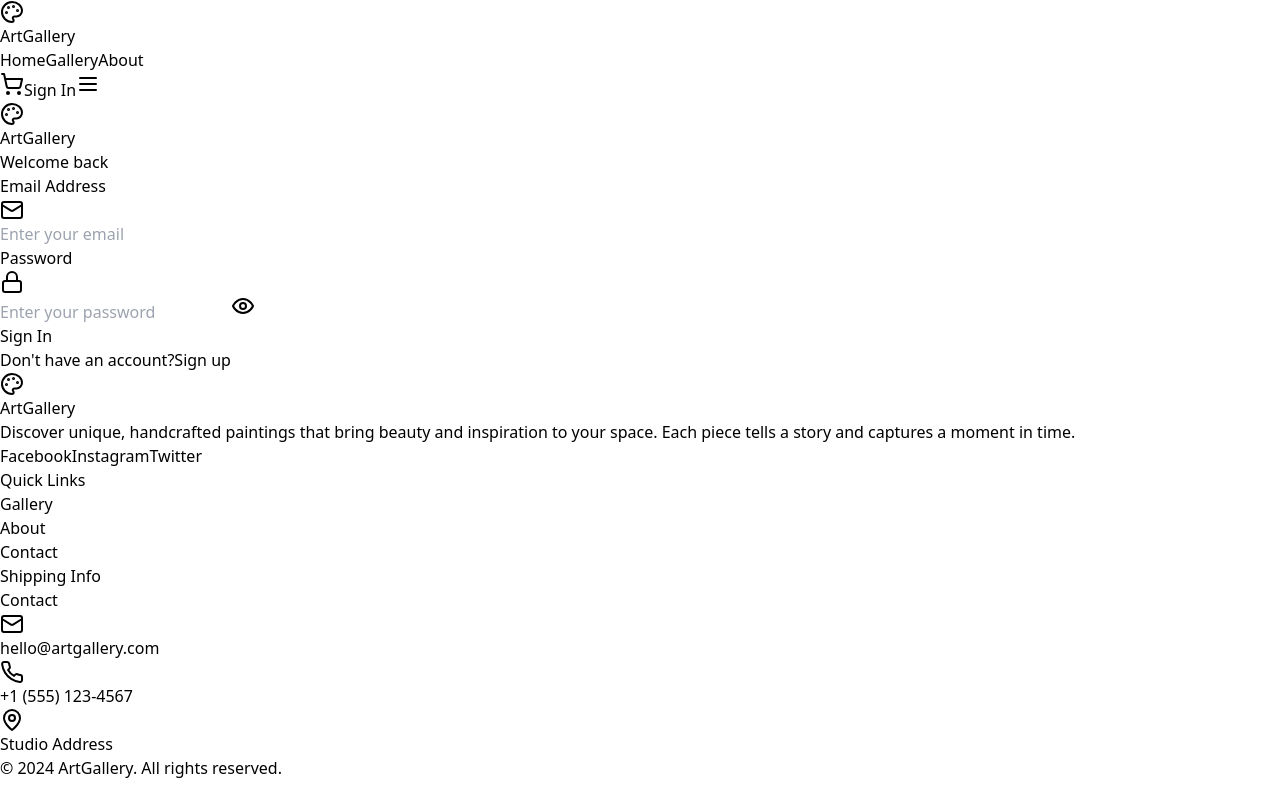
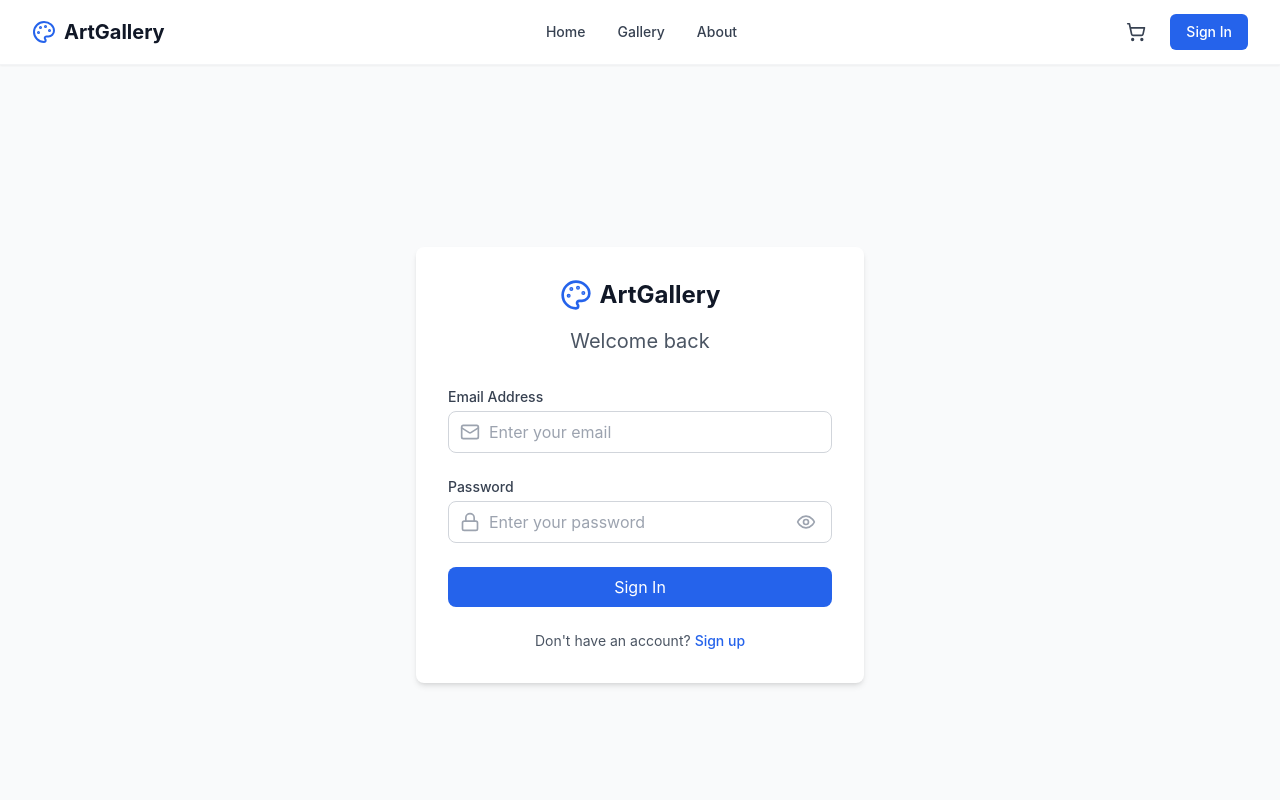
Before and after one commit to Balkov94/ArtGallery-shop, a React (Vite) app: page /auth in a window 1280 px wide. Shown: the top 800 px of the page. Built offline with nearby package versions, Linux system fonts and the light colour scheme; no server answers.

Commit message:
Diagnose and Fix Missing CSS Styles

```diff
--- a/src/index.css
+++ b/src/index.css
@@ -1,2 +1,208 @@
 @tailwind base;
 @tailwind components;
+@tailwind utilities;
+
+/* Custom base styles */
+@layer base {
+  html {
+    scroll-behavior: smooth;
+  }
+
+  body {
+    font-family: -apple-system, BlinkMacSystemFont, 'Segoe UI', 'Roboto', 'Oxygen',
+      'Ubuntu', 'Cantarell', 'Fira Sans', 'Droid Sans', 'Helvetica Neue',
+      sans-serif;
+    -webkit-font-smoothing: antialiased;
+    -moz-osx-font-smoothing: grayscale;
+    line-height: 1.5;
+  }
+
+  * {
+    box-sizing: border-box;
+  }
+}
+
+/* Custom component styles */
+@layer components {
+  /* Loading spinner animation */
+  .animate-spin {
+    animation: spin 1s linear infinite;
+  }
+
+  @keyframes spin {
+    from {
+      transform: rotate(0deg);
+    }
+    to {
+      transform: rotate(360deg);
+    }
+  }
+
+  /* Text truncation utilities */
+  .line-clamp-2 {
+    display: -webkit-box;
+    -webkit-line-clamp: 2;
+    -webkit-box-orient: vertical;
+    overflow: hidden;
+  }
+
+  .line-clamp-3 {
+    display: -webkit-box;
+    -webkit-line-clamp: 3;
+    -webkit-box-orient: vertical;
+    overflow: hidden;
+  }
+
+  /* Focus styles for better accessibility */
+  .focus-ring {
+    @apply focus:outline-none focus:ring-2 focus:ring-blue-500 focus:ring-offset-2;
+  }
+
+  /* Custom button styles */
+  .btn-primary {
+    @apply bg-blue-600 text-white px-4 py-2 rounded-lg font-medium hover:bg-blue-700 transition-colors focus-ring disabled:opacity-50 disabled:cursor-not-allowed;
+  }
+
+  .btn-secondary {
+    @apply bg-gray-100 text-gray-700 px-4 py-2 rounded-lg font-medium hover:bg-gray-200 transition-colors focus-ring disabled:opacity-50 disabled:cursor-not-allowed;
+  }
+
+  .btn-outline {
+    @apply border-2 border-gray-300 text-gray-700 px-4 py-2 rounded-lg font-medium hover:border-gray-400 transition-colors focus-ring disabled:opacity-50 disabled:cursor-not-allowed;
+  }
+
+  /* Card styles */
+  .card {
+    @apply bg-white rounded-lg shadow-md overflow-hidden;
+  }
+
+  .card-hover {
+    @apply hover:shadow-lg transition-shadow duration-300;
+  }
+
+  /* Form input styles */
+  .input-field {
+    @apply w-full px-3 py-2 border border-gray-300 rounded-lg focus:ring-2 focus:ring-blue-500 focus:border-transparent transition-colors;
+  }
+
+  .input-error {
+    @apply border-red-300 focus:ring-red-500;
+  }
+
+  /* Alert styles */
+  .alert {
+    @apply px-4 py-3 rounded-md border;
+  }
+
+  .alert-success {
+    @apply bg-green-50 border-green-200 text-green-700;
+  }
+
+  .alert-error {
+    @apply bg-red-50 border-red-200 text-red-700;
+  }
+
+  .alert-warning {
+    @apply bg-yellow-50 border-yellow-200 text-yellow-700;
+  }
+
+  .alert-info {
+    @apply bg-blue-50 border-blue-200 text-blue-700;
+  }
+}
+
+/* Custom utility styles */
+@layer utilities {
+  /* Scrollbar styles */
+  .scrollbar-thin {
+    scrollbar-width: thin;
+    scrollbar-color: rgb(156 163 175) transparent;
+  }
+
+  .scrollbar-thin::-webkit-scrollbar {
+    width: 6px;
+  }
+
+  .scrollbar-thin::-webkit-scrollbar-track {
+    background: transparent;
+  }
+
+  .scrollbar-thin::-webkit-scrollbar-thumb {
+    background-color: rgb(156 163 175);
+    border-radius: 3px;
+  }
+
+  .scrollbar-thin::-webkit-scrollbar-thumb:hover {
+    background-color: rgb(107 114 128);
+  }
+
+  /* Glass morphism effect */
+  .glass {
+    backdrop-filter: blur(10px);
+    background: rgba(255, 255, 255, 0.1);
+    border: 1px solid rgba(255, 255, 255, 0.2);
+  }
+
+  /* Gradient text */
+  .gradient-text {
+    background: linear-gradient(135deg, #667eea 0%, #764ba2 100%);
+    -webkit-background-clip: text;
+    -webkit-text-fill-color: transparent;
+    background-clip: text;
+  }
+
+  /* Custom shadows */
+  .shadow-soft {
+    box-shadow: 0 2px 15px -3px rgba(0, 0, 0, 0.07), 0 10px 20px -2px rgba(0, 0, 0, 0.04);
+  }
+
+  .shadow-strong {
+    box-shadow: 0 10px 25px -3px rgba(0, 0, 0, 0.1), 0 4px 6px -2px rgba(0, 0, 0, 0.05);
+  }
+}
+
+/* Print styles */
+@media print {
+  .no-print {
+    display: none !important;
+  }
+
+  body {
+    font-size: 12pt;
+    line-height: 1.4;
+  }
+
+  .card {
+    box-shadow: none;
+    border: 1px solid #ddd;
+  }
+}
+
+/* High contrast mode support */
+@media (prefers-contrast: high) {
+  .card {
+    border: 2px solid #000;
+  }
+
+  .btn-primary {
+    border: 2px solid #000;
+  }
+}
+
+/* Reduced motion support */
+@media (prefers-reduced-motion: reduce) {
+  * {
+    animation-duration: 0.01ms !important;
+    animation-iteration-count: 1 !important;
+    transition-duration: 0.01ms !important;
+  }
+
+  .animate-spin {
+    animation: none;
+  }
+}
+
+/* Dark mode support (if needed in future) */
+@media (prefers-color-scheme: dark) {
+  /* Dark mode styles can be added here when needed */
+}
--- a/tailwind.config.js
+++ b/tailwind.config.js
@@ -2,7 +2,94 @@
 export default {
   content: ['./index.html', './src/**/*.{js,ts,jsx,tsx}'],
   theme: {
-    extend: {},
+    extend: {
+      fontFamily: {
+        sans: [
+          '-apple-system',
+          'BlinkMacSystemFont',
+          'Segoe UI',
+          'Roboto',
+          'Oxygen',
+          'Ubuntu',
+          'Cantarell',
+          'Fira Sans',
+          'Droid Sans',
+          'Helvetica Neue',
+          'sans-serif',
+        ],
+      },
+      colors: {
+        primary: {
+          50: '#eff6ff',
+          100: '#dbeafe',
+          200: '#bfdbfe',
+          300: '#93c5fd',
+          400: '#60a5fa',
+          500: '#3b82f6',
+          600: '#2563eb',
+          700: '#1d4ed8',
+          800: '#1e40af',
+          900: '#1e3a8a',
+        },
+        secondary: {
+          50: '#f0fdfa',
+          100: '#ccfbf1',
+          200: '#99f6e4',
+          300: '#5eead4',
+          400: '#2dd4bf',
+          500: '#14b8a6',
+          600: '#0d9488',
+          700: '#0f766e',
+          800: '#115e59',
+          900: '#134e4a',
+        },
+        accent: {
+          50: '#fff7ed',
+          100: '#ffedd5',
+          200: '#fed7aa',
+          300: '#fdba74',
+          400: '#fb923c',
+          500: '#f97316',
+          600: '#ea580c',
+          700: '#c2410c',
+          800: '#9a3412',
+          900: '#7c2d12',
+        },
+      },
+      spacing: {
+        '18': '4.5rem',
+        '88': '22rem',
+        '128': '32rem',
+      },
+      animation: {
+        'fade-in': 'fadeIn 0.5s ease-in-out',
+        'slide-up': 'slideUp 0.3s ease-out',
+        'slide-down': 'slideDown 0.3s ease-out',
+        'scale-in': 'scaleIn 0.2s ease-out',
+      },
+      keyframes: {
+        fadeIn: {
+          '0%': { opacity: '0' },
+          '100%': { opacity: '1' },
+        },
+        slideUp: {
+          '0%': { transform: 'translateY(10px)', opacity: '0' },
+          '100%': { transform: 'translateY(0)', opacity: '1' },
+        },
+        slideDown: {
+          '0%': { transform: 'translateY(-10px)', opacity: '0' },
+          '100%': { transform: 'translateY(0)', opacity: '1' },
+        },
+        scaleIn: {
+          '0%': { transform: 'scale(0.95)', opacity: '0' },
+          '100%': { transform: 'scale(1)', opacity: '1' },
+        },
+      },
+      boxShadow: {
+        'soft': '0 2px 15px -3px rgba(0, 0, 0, 0.07), 0 10px 20px -2px rgba(0, 0, 0, 0.04)',
+        'strong': '0 10px 25px -3px rgba(0, 0, 0, 0.1), 0 4px 6px -2px rgba(0, 0, 0, 0.05)',
+      },
+    },
   },
   plugins: [],
 };
```
